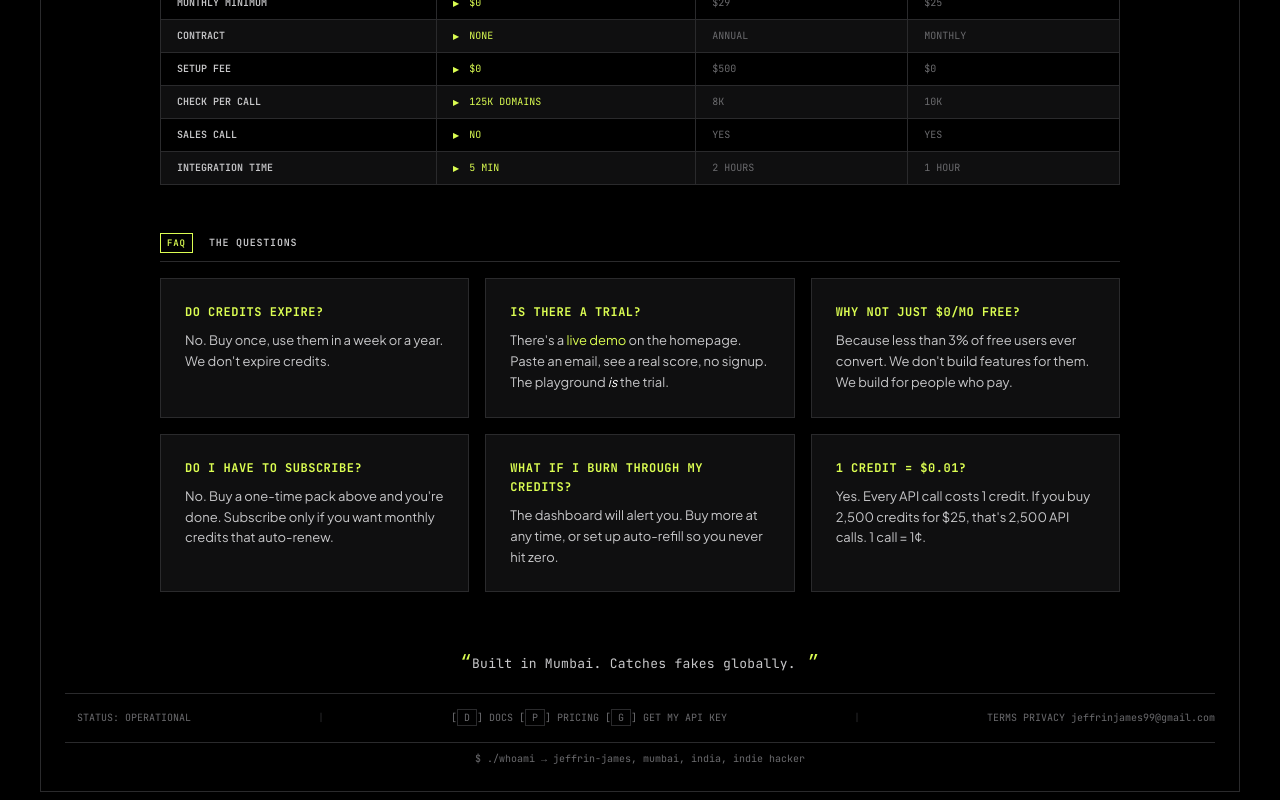
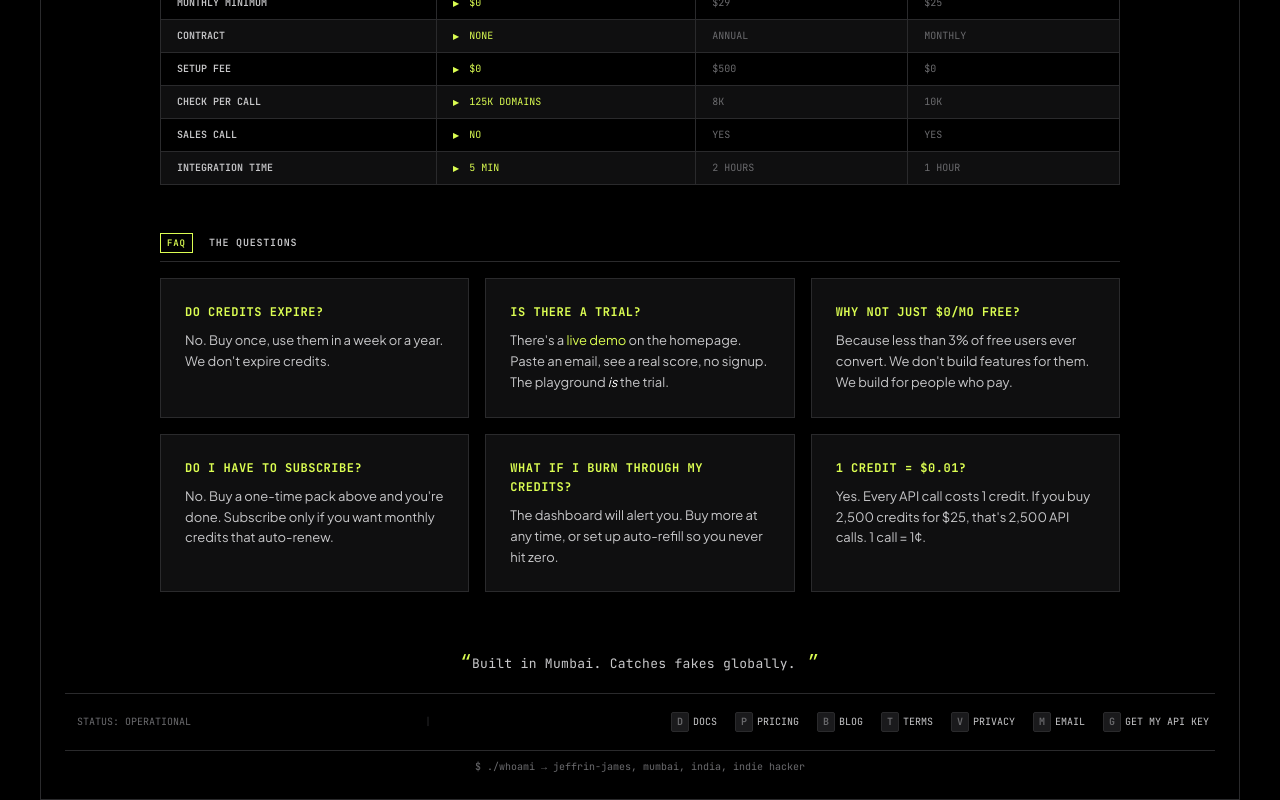
Before and after one commit to Unselfisheologism/signupdoggy, a React (Vite) app in the folder app/: page /pricing in a window 1280 px wide. Shown: the part 1908-2708 px from the top of the page. Built offline with nearby package versions, Linux system fonts and the light colour scheme.

Commit message:
fix issues with blog

```diff
--- a/app/src/components/AppLayout.tsx
+++ b/app/src/components/AppLayout.tsx
@@ -43,11 +43,15 @@ export default function AppLayout({
   useEffect(() => {
     const handleKey = (e: KeyboardEvent) => {
       if (e.target instanceof HTMLInputElement || e.target instanceof HTMLTextAreaElement) return;
+      if (e.metaKey || e.ctrlKey || e.altKey) return; // don't hijack browser shortcuts
       switch (e.key.toLocaleLowerCase()) {
         case 'd': navigate('/docs'); break;
         case 'p': navigate('/pricing'); break;
         case 'b': navigate('/blog'); break;
+        case 't': navigate('/terms'); break;
+        case 'v': navigate('/privacy'); break;
         case 'g': navigate(session ? '/dashboard' : '/auth'); break;
+        case 'm': window.location.href = 'mailto:jeffrinjames99@gmail.com'; break;
       }
     };
     window.addEventListener('keydown', handleKey);
@@ -113,15 +117,13 @@ export default function AppLayout({
               </div>
               <span className="section-divider">|</span>
               <div className="keybind">
-                <span>[<kbd>D</kbd>] DOCS</span>
-                <span>[<kbd>P</kbd>] PRICING</span>
-                <span>[<kbd>G</kbd>] GET MY API KEY</span>
-              </div>
-              <span className="section-divider">|</span>
-              <div className="keybind">
-                <span><Link to="/terms">TERMS</Link></span>
-                <span><Link to="/privacy">PRIVACY</Link></span>
-                <span><a href="mailto:jeffrinjames99@gmail.com">jeffrinjames99@gmail.com</a></span>
+                <Link to="/docs" className="keybind-link"><kbd>D</kbd> DOCS</Link>
+                <Link to="/pricing" className="keybind-link"><kbd>P</kbd> PRICING</Link>
+                <Link to="/blog" className="keybind-link"><kbd>B</kbd> BLOG</Link>
+                <Link to="/terms" className="keybind-link"><kbd>T</kbd> TERMS</Link>
+                <Link to="/privacy" className="keybind-link"><kbd>V</kbd> PRIVACY</Link>
+                <a href="mailto:jeffrinjames99@gmail.com" className="keybind-link"><kbd>M</kbd> EMAIL</a>
+                <Link to={session ? '/dashboard' : '/auth'} className="keybind-link"><kbd>G</kbd> {session ? 'DASHBOARD' : 'GET MY API KEY'}</Link>
               </div>
             </div>
             <div className="footer-credit">
--- a/app/src/pages/BlogPost.tsx
+++ b/app/src/pages/BlogPost.tsx
@@ -4,38 +4,29 @@ import { marked } from 'marked';
 import AppLayout from '../components/AppLayout';
 import { getPostBySlug } from '../lib/posts';
 
-// Vite `?raw` glob — every markdown file in the blog folder, keyed by
-// relative path. The same .md files are served to AI agents by the
-// AEO Worker as the markdown twin at /blog/<slug>.md, so there is
-// literally one source of truth for the body content.
+// Vite plugin `md-inline-loader` (see vite.config.ts) turns each
+// `?raw` import into an inlined JS string at build time. The same
+// .md file is the source of truth for the AEO markdown twin served
+// to AI agents at /blog/<slug>.md — so this render and the AI
+// version literally share content. No dual-source drift.
 //
-// We use `import.meta.glob` (Vite's recommended pattern) instead of
-// static `import` because the static form hit a Rollup limitation
-// around resolving .md files outside the conventional src tree.
-// `as: 'raw'` reads each file as a string at build time.
-// `eager: true` resolves them inline so we don't need a Suspense boundary.
-const POST_BODIES = import.meta.glob('../aeo/content/blog/*.md', {
-  query: '?raw',
-  import: 'default',
-  eager: true,
-}) as Record<string, string>;
+// Add a new post:
+//   1. Drop the .md at app/aeo/content/blog/<slug>.md.
+//   2. Add the import below + a matching posts.ts entry.
+//   3. Run aeo:build to refresh llms.txt + sitemap.
+import howToValidateMarkdown from '../aeo/content/blog/how-to-validate-your-saas-idea-with-real-users.md?raw';
 
 // /blog/:slug — single post page.
 //
-// Imports the same .md file that the AEO Worker serves as the
-// markdown twin to AI agents. That makes the React render and the
-// AI-readable markdown literally the same source — no drift.
-//
-// The body is parsed once with `marked` and injected via
+// The body is parsed with `marked` and injected via
 // `dangerouslySetInnerHTML`. The content is hand-authored (we own
-// app/aeo/content/blog/<slug>.md), not user-submitted, so this is
-// a safe use of innerHTML.
+// the .md file), not user-submitted, so innerHTML is safe here.
 
-// Map glob keys ("../aeo/content/blog/<slug>.md") to slugs.
-function bodyFor(slug: string): string {
-  const key = `../aeo/content/blog/${slug}.md`;
-  return POST_BODIES[key] ?? '';
-}
+// Map of slug → raw markdown body. Add an entry here (and a matching
+// import above + posts.ts entry) when a new post lands.
+const POST_BODIES: Record<string, string> = {
+  'how-to-validate-your-saas-idea-with-real-users': howToValidateMarkdown,
+};
 
 export default function BlogPost() {
   const { slug } = useParams<{ slug: string }>();
@@ -55,7 +46,7 @@ export default function BlogPost() {
     return <Navigate to="/blog" replace />;
   }
 
-  const raw = bodyFor(post.slug);
+  const raw = POST_BODIES[post.slug] ?? '';
 
   // Strip the leading H1 (we render the title in the React header)
   // and the aeo:source HTML comment, so the markdown body lines up
--- a/app/src/pages/Landing.tsx
+++ b/app/src/pages/Landing.tsx
@@ -1,5 +1,5 @@
 import { useState, useRef, useEffect } from 'react';
-import { Link } from 'react-router-dom';
+import { Link, useNavigate } from 'react-router-dom';
 import { useAuth } from '../auth';
 import { motion, useInView } from 'motion/react';
 import { ArrowRightIcon, PromptIcon } from '../components/icons';
@@ -230,9 +230,33 @@ const testimonials = [
 // ── Page ─────────────────────────────────────────────────────────────────────
 export default function Landing() {
   const { loading, session } = useAuth();
+  const navigate = useNavigate();
   const ctaPrimary = !loading && session ? '/dashboard' : '/auth?next=checkout&pack=solo';
 
-  // Keyboard shortcuts live in AppLayout so they work on every page.
+  // Keyboard shortcuts.
+  //
+  // The Landing page is intentionally NOT wrapped in <AppLayout> — it
+  // owns its own <div class="crt"> window. So we attach the global
+  // keyboard listener here too. AppLayout has the same handler for
+  // every other page; this keeps the landing page on the same
+  // keyboard surface so D/P/B/G/T/V/M work no matter where you are.
+  useEffect(() => {
+    const handleKey = (e: KeyboardEvent) => {
+      if (e.target instanceof HTMLInputElement || e.target instanceof HTMLTextAreaElement) return;
+      if (e.metaKey || e.ctrlKey || e.altKey) return; // don't hijack browser shortcuts
+      switch (e.key.toLocaleLowerCase()) {
+        case 'd': navigate('/docs'); break;
+        case 'p': navigate('/pricing'); break;
+        case 'b': navigate('/blog'); break;
+        case 't': navigate('/terms'); break;
+        case 'v': navigate('/privacy'); break;
+        case 'g': navigate(session ? '/dashboard' : '/auth'); break;
+        case 'm': window.location.href = 'mailto:jeffrinjames99@gmail.com'; break;
+      }
+    };
+    window.addEventListener('keydown', handleKey);
+    return () => window.removeEventListener('keydown', handleKey);
+  }, [navigate, session]);
 
   return (
     <div className="crt">
@@ -593,17 +617,13 @@ export default function Landing() {
               <span>SIGNUPDOGGY v2.1.0</span>
               <span className="section-divider">|</span>
               <div className="keybind">
-                <span>[<kbd>D</kbd>] DOCS</span>
-                <span>[<kbd>P</kbd>] PRICING</span>
-                <span>[<kbd>B</kbd>] BLOG</span>
-                <span>[<kbd>G</kbd>] GET MY API KEY</span>
-              </div>
-              <span className="section-divider">|</span>
-              <div className="keybind">
-                <span><Link to="/blog">BLOG</Link></span>
-                <span><Link to="/terms">TERMS</Link></span>
-                <span><Link to="/privacy">PRIVACY</Link></span>
-                <span><a href="mailto:jeffrinjames99@gmail.com">jeffrinjames99@gmail.com</a></span>
+                <Link to="/docs" className="keybind-link"><kbd>D</kbd> DOCS</Link>
+                <Link to="/pricing" className="keybind-link"><kbd>P</kbd> PRICING</Link>
+                <Link to="/blog" className="keybind-link"><kbd>B</kbd> BLOG</Link>
+                <Link to="/terms" className="keybind-link"><kbd>T</kbd> TERMS</Link>
+                <Link to="/privacy" className="keybind-link"><kbd>V</kbd> PRIVACY</Link>
+                <a href="mailto:jeffrinjames99@gmail.com" className="keybind-link"><kbd>M</kbd> EMAIL</a>
+                <Link to={ctaPrimary} className="keybind-link"><kbd>G</kbd> GET MY API KEY</Link>
               </div>
             </div>
             <div className="footer-credit">
--- a/app/src/styles.css
+++ b/app/src/styles.css
@@ -866,6 +866,41 @@ code { font-family: var(--font-mono); }
   color: var(--text-muted);
 }
 
+/* ─── Footer keybind links ─── */
+/* Each footer item is BOTH a clickable link AND its keyboard
+   shortcut's visual hint. Hovering/highlighting the kbd tints the
+   label, and the cursor turns into a pointer over the whole row. */
+.terminal-footer .keybind-link {
+  display: inline-flex;
+  align-items: center;
+  gap: 4px;
+  padding: 2px 6px;
+  border-radius: 3px;
+  color: var(--text-secondary);
+  text-decoration: none;
+  transition: background 0.12s ease, color 0.12s ease;
+}
+.terminal-footer .keybind-link kbd {
+  color: var(--text-muted);
+  background: var(--bg-elevated);
+  padding: 1px 5px;
+  font-family: var(--font-mono);
+  font-size: 10px;
+  font-weight: 600;
+  border: var(--border-thin) solid var(--border-dim);
+  border-radius: 2px;
+  transition: background 0.12s ease, color 0.12s ease, border-color 0.12s ease;
+}
+.terminal-footer .keybind-link:hover {
+  color: var(--accent);
+  background: transparent;
+}
+.terminal-footer .keybind-link:hover kbd {
+  color: var(--bg);
+  background: var(--accent);
+  border-color: var(--accent);
+}
+
 /* ═══════════════════════════════════════════════
    RESPONSIVE
    ═══════════════════════════════════════════════ */
--- a/app/vite.config.ts
+++ b/app/vite.config.ts
@@ -1,14 +1,51 @@
 import { defineConfig } from 'vite';
 import react from '@vitejs/plugin-react';
+import { readFileSync } from 'node:fs';
+import { fileURLToPath } from 'node:url';
+import { dirname, resolve } from 'node:path';
+
+// vite.config.ts is ESM (`"type": "module"` in package.json), so
+// `__dirname` isn't defined. Resolve it from import.meta.url instead.
+const __dirname = dirname(fileURLToPath(import.meta.url));
 
 export default defineConfig({
-  plugins: [react()],
-  // Treat .md files as static assets so the BlogPost component can
-  // import them with `?raw` (the same files that the AEO Worker
-  // serves as the markdown twin to AI agents at /blog/<slug>.md).
-  // Without this, Rollup refuses to resolve .md imports from
-  // outside the Vite `root`-bound src/ tree.
-  assetsInclude: ['**/*.md'],
+  plugins: [
+    react(),
+    // Inline-loader for .md files imported with the `?raw` query.
+    //
+    // We can't use Vite's built-in `?raw` import on files outside the
+    // `src/` tree (Rollup refuses to resolve `../aeo/content/blog/*.md`
+    // via the default loader), and `import.meta.glob` + `?raw` doesn't
+    // inline the content reliably under Vite 5 + Rollup. So we ship a
+    // tiny pre-loader that reads the .md file at build time and emits
+    // it as a JS string.
+    //
+    // The same .md file is the source of truth for the AEO markdown
+    // twin served to AI agents at /blog/<slug>.md — this loader
+    // keeps the React render and the AI-readable twin literally the
+    // same content. No dual-source drift.
+    {
+      name: 'md-inline-loader',
+      enforce: 'pre',
+      load(id) {
+        if (!id.endsWith('.md?raw')) return null;
+        // `id` arrives already resolved by Vite (absolute path with
+        // `?raw` query suffix). Strip the query and read the file.
+        const filePath = id.split('?')[0];
+        try {
+          const content = readFileSync(filePath, 'utf8');
+          // JSON.stringify escapes the content for safe embedding in
+          // a JS module. We expose the string as the default export
+          // so callers can write:
+          //   import md from '../aeo/content/blog/<slug>.md?raw';
+          return `export default ${JSON.stringify(content)};`;
+        } catch (err) {
+          const message = err instanceof Error ? err.message : String(err);
+          throw new Error(`[md-inline-loader] failed to read ${filePath}: ${message}`);
+        }
+      },
+    },
+  ],
   build: {
     outDir: 'dist',
     // aeo:build runs before vite build and copies .md twins, llms.txt,
```
Also changed, not shown: app/dist/index.html (deleted).
